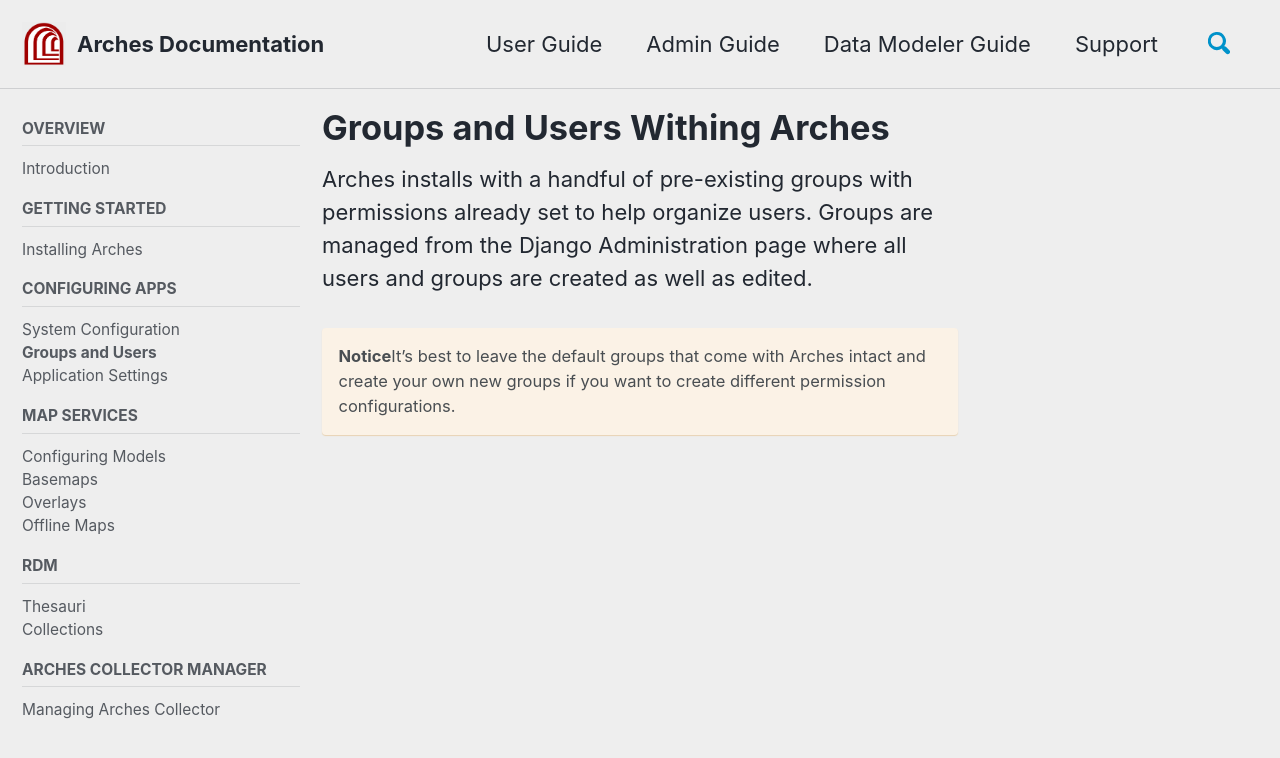
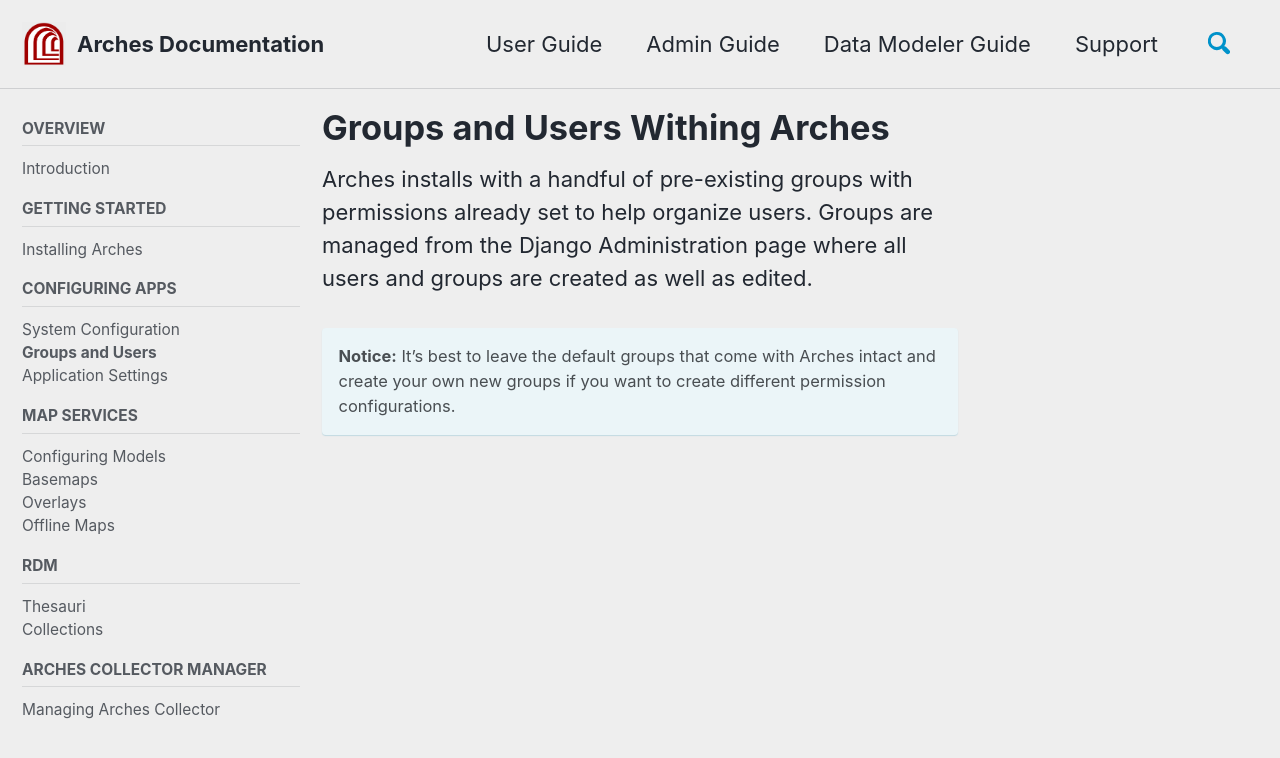
Before and after one commit to fargeo/archesguides, a Jekyll site: the page built from _pages/groups-users.md, in a window 1280 px wide and 900 px high. Shown: the top 758 px of the window. Built offline with Jekyll 4.4.1, drawn with Linux system fonts in a browser that asks for light colours; cached includes are drawn as plain includes; nearby versions of some CDN libraries.

Commit message:
Update groups-users.md
Edit Notice

```diff
--- a/_pages/groups-users.md
+++ b/_pages/groups-users.md
@@ -13,5 +13,5 @@
 ---
 Arches installs with a handful of pre-existing groups with permissions already set to help organize users. Groups are managed from the Django Administration page where all users and groups are created as well as edited.
 
-**Notice**It's best to leave the default groups that come with Arches intact and create your own new groups if you want to create different permission configurations.
-{: .notice--warning}
+**Notice:** It's best to leave the default groups that come with Arches intact and create your own new groups if you want to create different permission configurations.
+{: .notice--info}
```
